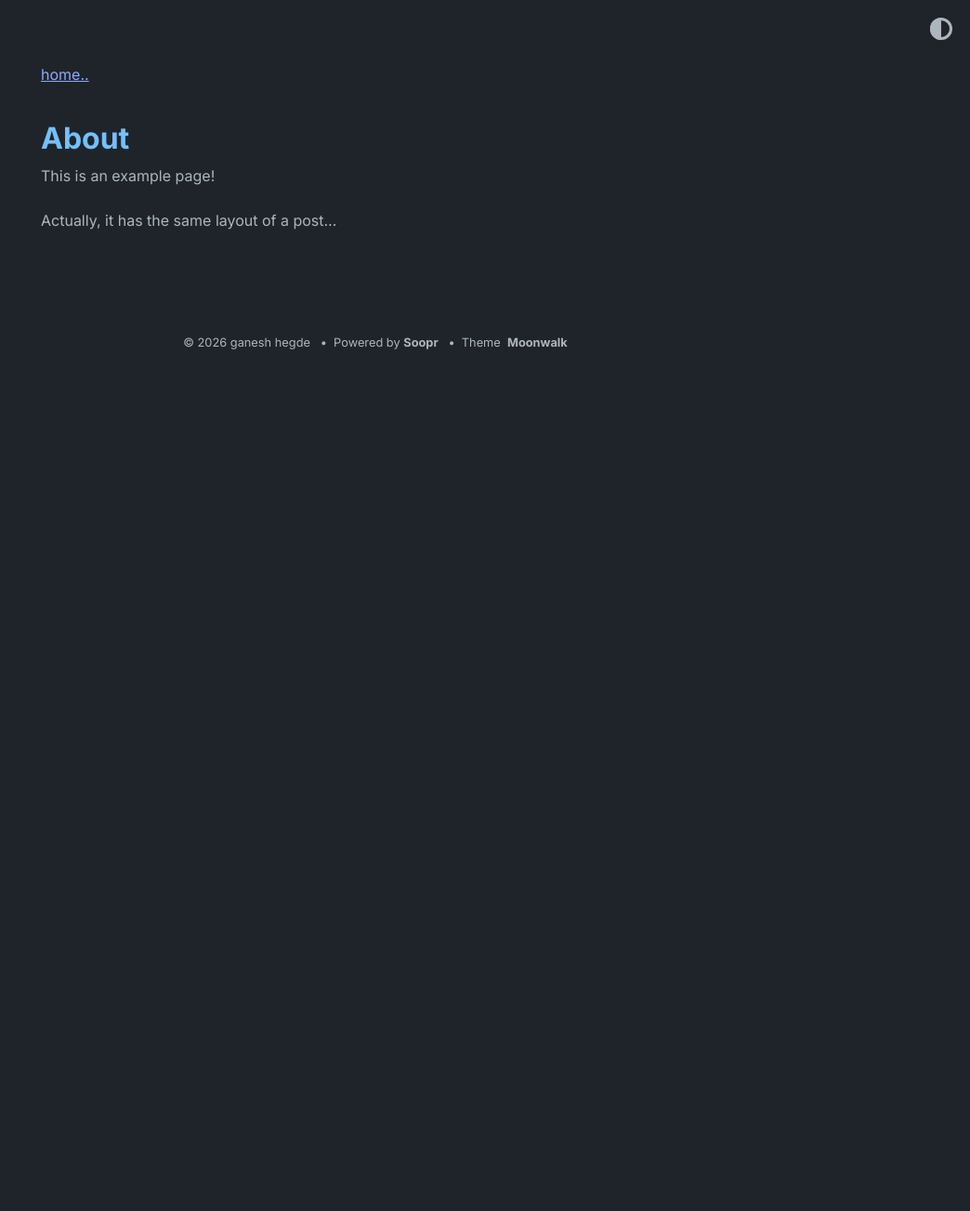
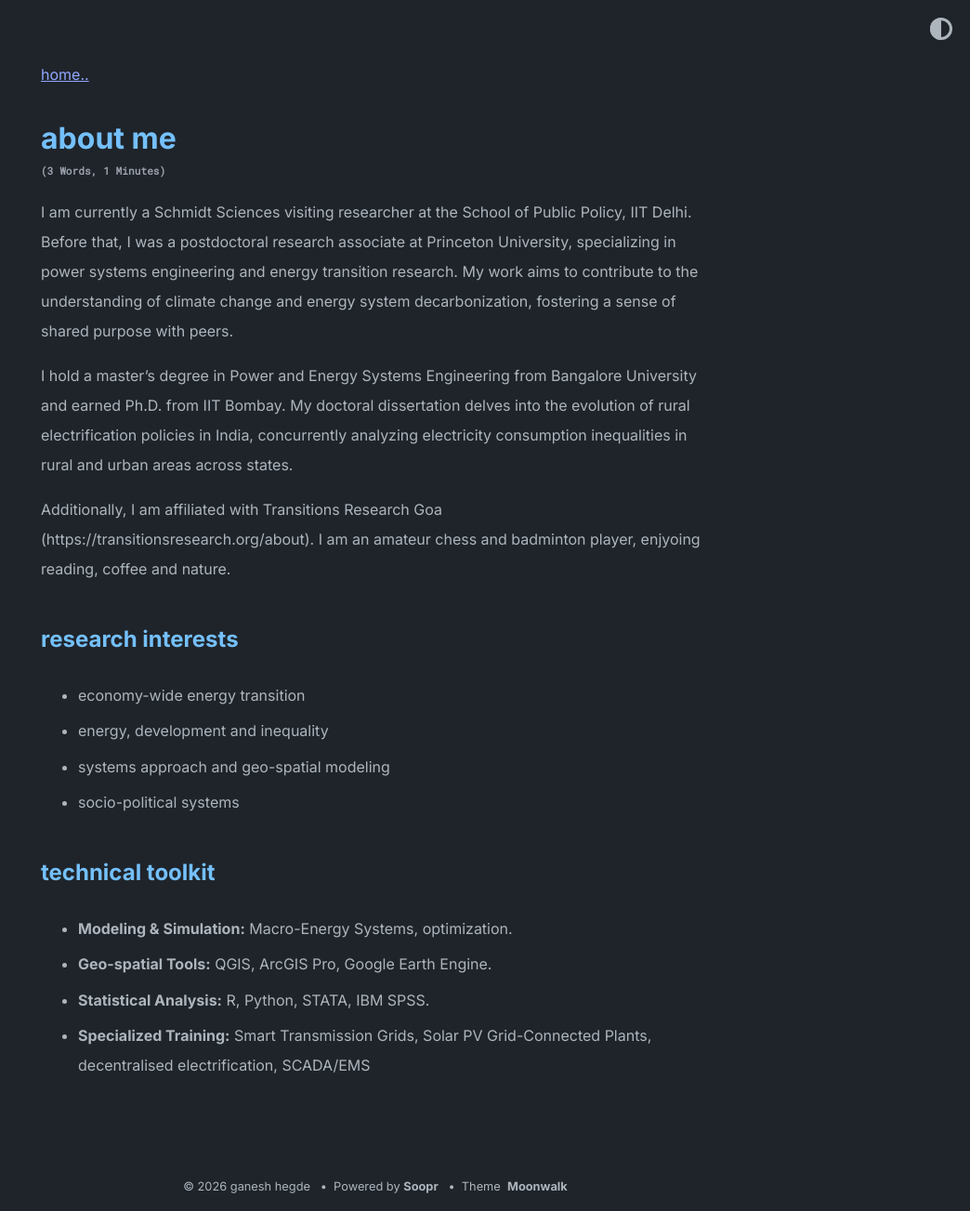
Before and after one commit to ghegde05/critizen.in, a Jekyll site: the page built from about.md, in a window 1280 px wide. Shown: the whole page at 93% size, without its empty margins (236-1280 px from the left). Built offline with Jekyll 4.4.1, drawn with Linux system fonts in a browser that asks for light colours; before the commit the page ends 900 px from its top, so only the background shows below that.

Commit message:
Update about.md
Updated the 'About' page with personal and professional details, including research interests and technical skills.

```diff
--- a/about.md
+++ b/about.md
@@ -1,8 +1,24 @@
 ---
 layout: post
-title: About
+title: about me
 ---
 
-This is an example page!
+I am currently a Schmidt Sciences visiting researcher at the School of Public Policy, IIT Delhi. Before that, I was a postdoctoral research associate at Princeton University, specializing in power systems engineering and energy transition research. My work aims to contribute to the understanding of climate change and energy system decarbonization, fostering a sense of shared purpose with peers.
 
-Actually, it has the same layout of a post...
+I hold a master's degree in Power and Energy Systems Engineering from Bangalore University and earned Ph.D. from IIT Bombay. My doctoral dissertation delves into the evolution of rural electrification policies in India, concurrently analyzing electricity consumption inequalities in rural and urban areas across states.
+
+Additionally, I am affiliated with Transitions Research Goa (https://transitionsresearch.org/about). I am an amateur chess and badminton player, enjyoing reading, coffee and nature.
+
+## research interests
+
+- economy-wide energy transition
+- energy, development and inequality
+- systems approach and geo-spatial modeling
+- socio-political systems
+
+## technical toolkit
+
+- **Modeling & Simulation:** Macro-Energy Systems, optimization.
+- **Geo-spatial Tools:** QGIS, ArcGIS Pro, Google Earth Engine.
+- **Statistical Analysis:** R, Python, STATA, IBM SPSS.
+- **Specialized Training:** Smart Transmission Grids, Solar PV Grid-Connected Plants, decentralised electrification, SCADA/EMS
```
